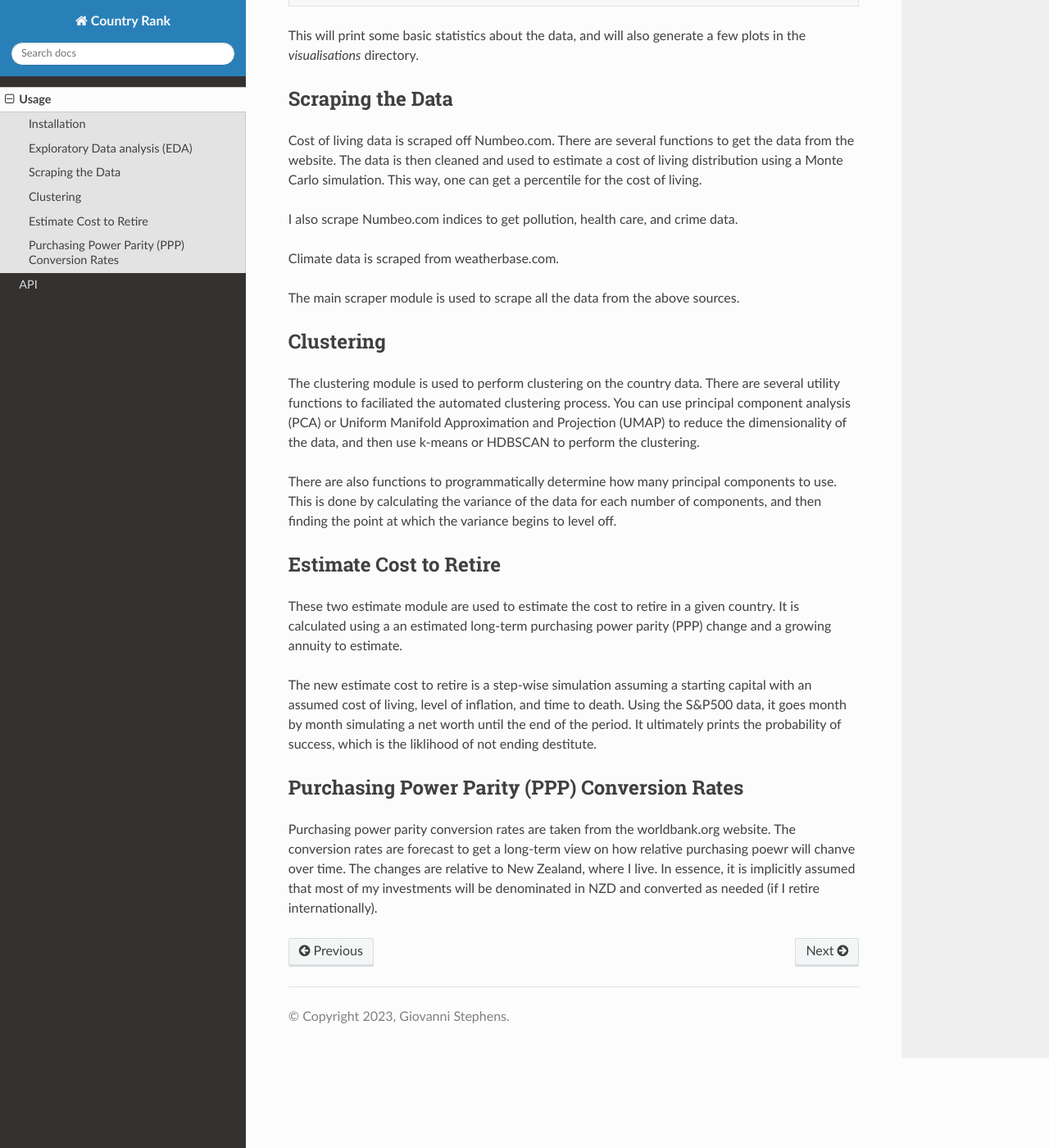
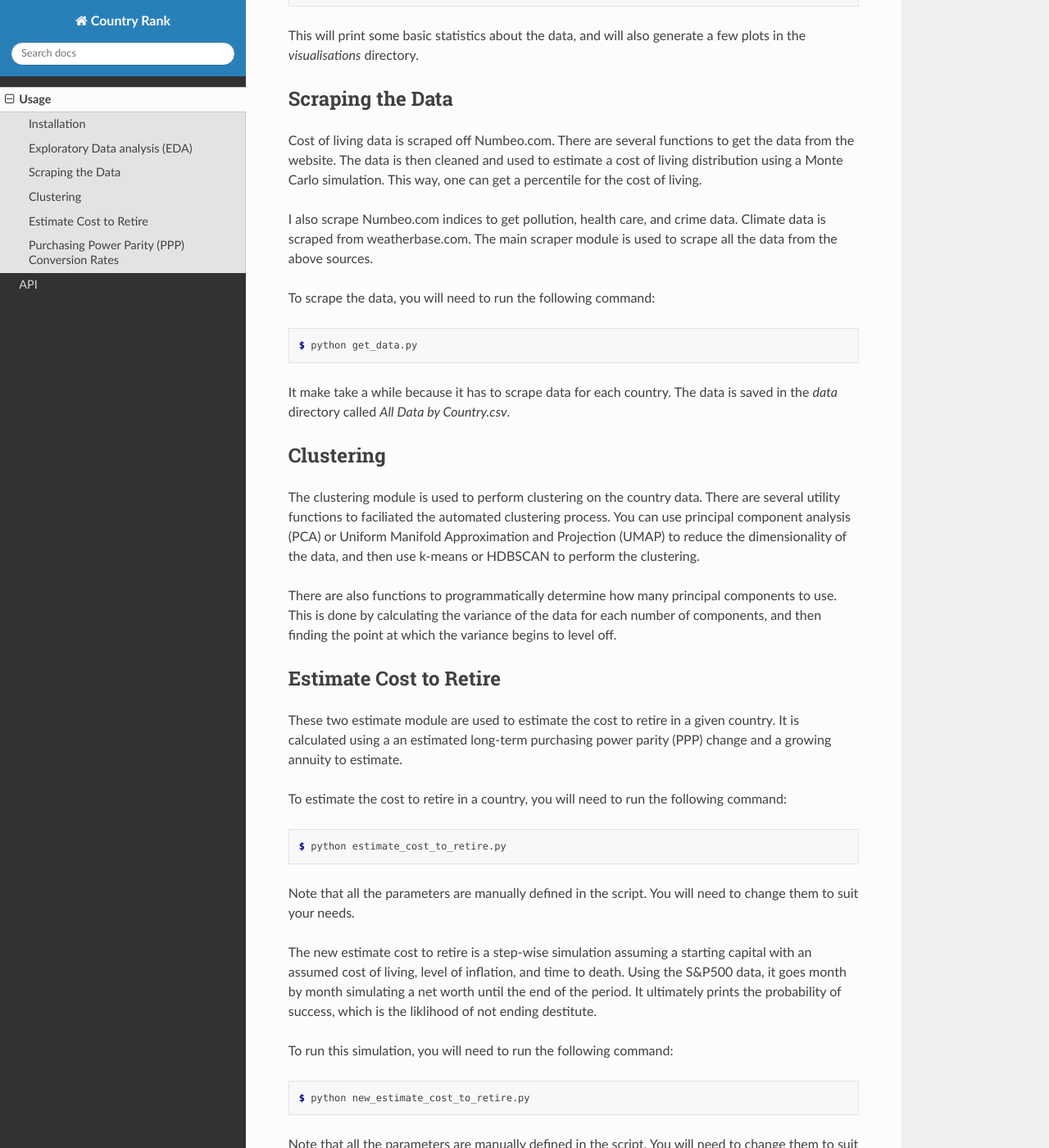
Before and after one commit to GiovanniStephens/country-rank, a Sphinx documentation site: the page built from docs/source/usage.rst, in a window 1280 px wide and 1400 px high, scrolled down 503 px. Shown: the whole window at 82% size. Built offline with Sphinx 7.4.7 and the Read the Docs theme 2.0.0, drawn with Linux system fonts in a browser that asks for light colours; some of the changed text lies outside the part shown.

Commit message:
Adding more notes for usage.

```diff
--- a/docs/source/usage.rst
+++ b/docs/source/usage.rst
@@ -32,11 +32,16 @@ living distribution using a Monte Carlo simulation. This way, one can get a perc
 for the cost of living.
 
 I also scrape Numbeo.com indices to get pollution, health care, and crime data.
-
 Climate data is scraped from weatherbase.com.
-
 The main scraper module is used to scrape all the data from the above sources.
 
+To scrape the data, you will need to run the following command:
+
+.. code-block:: console
+
+        $ python get_data.py
+
+It make take a while because it has to scrape data for each country. The data is saved in the `data` directory called `All Data by Country.csv`.
 
 Clustering
 ----------
@@ -57,11 +62,27 @@ Estimate Cost to Retire
 These two estimate module are used to estimate the cost to retire in a given country. It is calculated using a
 an estimated long-term purchasing power parity (PPP) change and a growing annuity to estimate.
 
+To estimate the cost to retire in a country, you will need to run the following command:
+
+.. code-block:: console
+
+        $ python estimate_cost_to_retire.py
+
+Note that all the parameters are manually defined in the script. You will need to change them to suit your needs.
+
 The new estimate cost to retire is a step-wise simulation assuming a starting
 capital with an assumed cost of living, level of inflation, and time to death.
 Using the S&P500 data, it goes month by month simulating a net worth until the end
 of the period. It ultimately prints the probability of success, which is the liklihood
 of not ending destitute.
+
+To run this simulation, you will need to run the following command:
+
+.. code-block:: console
+
+        $ python new_estimate_cost_to_retire.py
+
+Note that all the parameters are manually defined in the script. You will need to change them to suit your needs.
 
 
 Purchasing Power Parity (PPP) Conversion Rates
```
